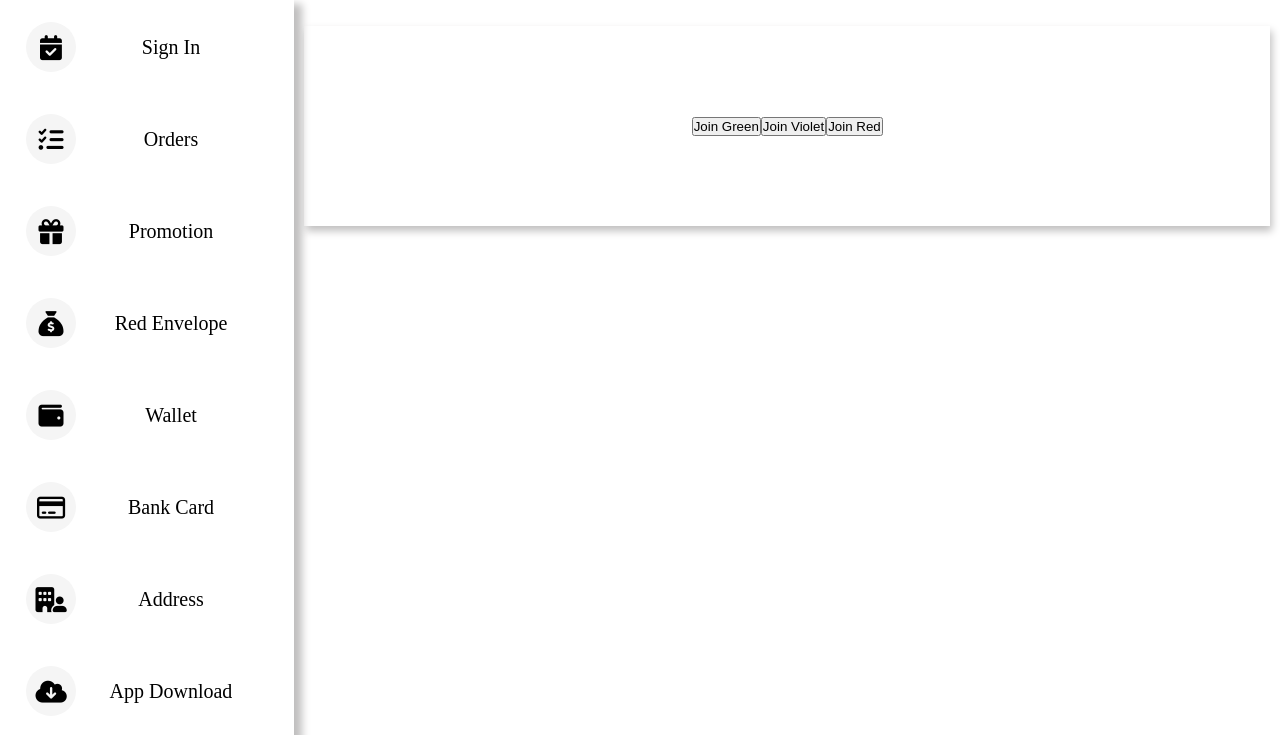
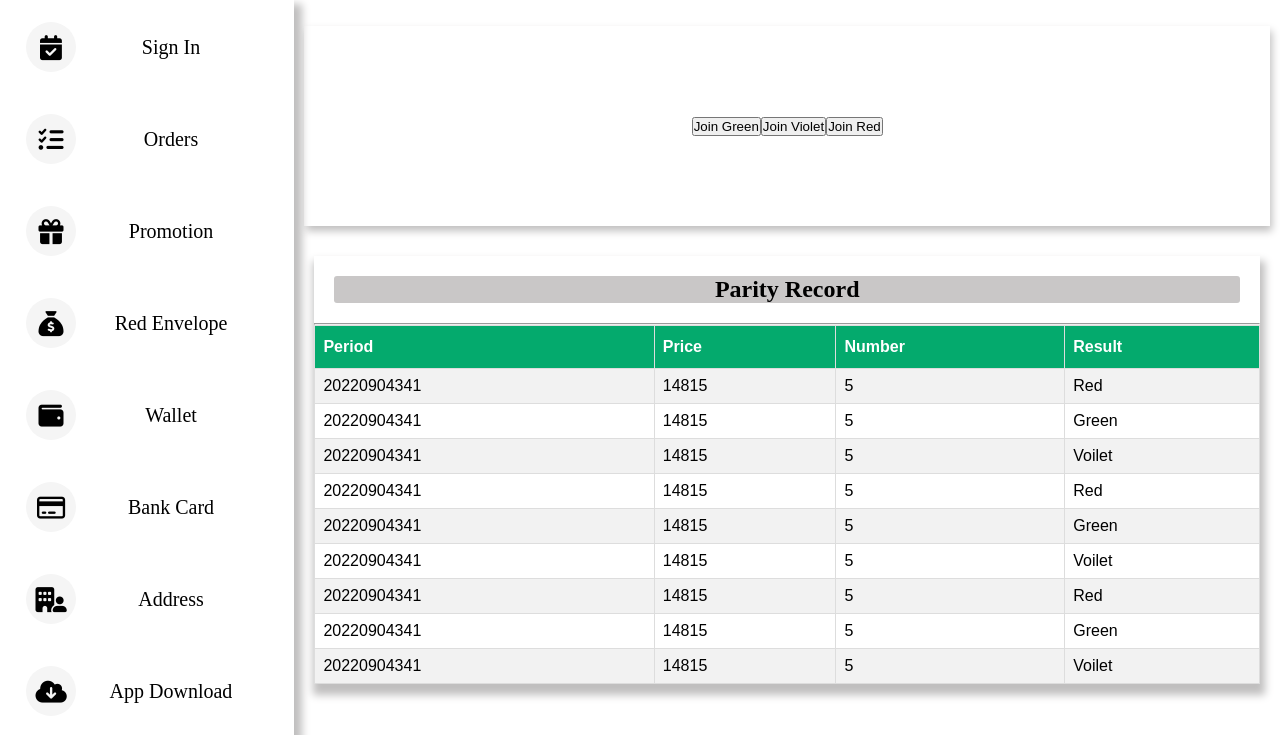
Before and after one commit to Aashish-Shakya/color-prediction-game, a plain HTML site: page index.html in a window 1280 px wide. Shown: the part 65-800 px from the top of the page. Drawn offline with Linux system fonts and the light colour scheme.

Commit message:
Created Parity Record section

```diff
--- a/index.html
+++ b/index.html
@@ -95,53 +95,97 @@
                 </div> -->
             </div>
 
-            <!-- <div class="container ">
+            <div class="container ">
                 <div class="big-card">
-                    <h1 class="heading"></h1>
+                    <h1 class="heading">Parity Record</h1>
+                    <hr>
+                    <!-- Period
+                        Price
+                        Number
+                        Result
+                        20220904341 14815 5 color balls -->
 
+                    <!-- <h1>A Fancy Table</h1> -->
+
+                    <table id="customers">
+                        <tr>
+                            <th>Period</th>
+                            <th> Price</th>
+                            <th>Number</th>
+                            <th> Result</th>
+                        </tr>
+                        <tr>
+                            <td>20220904341</td>
+                            <td>14815</td>
+                            <td>5</td>
+                            <td>Red</td>
+                        </tr>
+                        <tr>
+                            <td>20220904341</td>
+                            <td>14815</td>
+                            <td>5</td>
+                            <td>Green</td>
+                        </tr>
+                        <tr>
+                            <td>20220904341</td>
+                            <td>14815</td>
+                            <td>5</td>
+                            <td>Voilet</td>
+                        </tr>
+                        <tr>
+                            <td>20220904341</td>
+                            <td>14815</td>
+                            <td>5</td>
+                            <td>Red</td>
+                        </tr>
+                        <tr>
+                            <td>20220904341</td>
+                            <td>14815</td>
+                            <td>5</td>
+                            <td>Green</td>
+                        </tr>
+                        <tr>
+                            <td>20220904341</td>
+                            <td>14815</td>
+                            <td>5</td>
+                            <td>Voilet</td>
+                        </tr>
+                        <tr>
+                            <td>20220904341</td>
+                            <td>14815</td>
+                            <td>5</td>
+                            <td>Red</td>
+                        </tr>
+                        <tr>
+                            <td>20220904341</td>
+                            <td>14815</td>
+                            <td>5</td>
+                            <td>Green</td>
+                        </tr>
+                        <tr>
+                            <td>20220904341</td>
+                            <td>14815</td>
+                            <td>5</td>
+                            <td>Voilet</td>
+                        </tr>
+
+
+                    </table>
+                    <!--
                     <div class="horizontal">
-                        <a href="" class="circle"></a>
+
                         <a href="" class="line big"></a>
                         <a href="" class="line small"></a>
                         <a href="" class="line medium"></a>
                         <a href="" class="line big"></a>
+                        <a href="" class="circle"></a>
 
-                    </div>
-                    <div class="horizontal">
-                        <a href="" class="circle"></a>
-                        <a href="" class="line big"></a>
-                        <a href="" class="line small"></a>
-                        <a href="" class="line medium"></a>
-                        <a href="" class="line big"></a>
+                    </div> -->
 
-                    </div>
-                    <div class="horizontal">
-                        <a href="" class="circle"></a>
-                        <a href="" class="line big"></a>
-                        <a href="" class="line small"></a>
-                        <a href="" class="line medium"></a>
-                        <a href="" class="line big"></a>
 
-                    </div>
-                    <div class="horizontal">
-                        <a href="" class="circle"></a>
-                        <a href="" class="line big"></a>
-                        <a href="" class="line small"></a>
-                        <a href="" class="line medium"></a>
-                        <a href="" class="line big"></a>
-
-                    </div>
-                    <div class="horizontal">
-                        <a href="" class="circle"></a>
-                        <a href="" class="line big"></a>
-                        <a href="" class="line small"></a>
-                        <a href="" class="line medium"></a>
-                        <a href="" class="line big"></a>
-
-                    </div>
 
                 </div>
-            </div> -->
+            </div>
         </main>
 
 
--- a/styles.css
+++ b/styles.css
@@ -153,12 +153,16 @@ aside {
 
 .heading {
     margin: 20px;
-    display: inline-block;
-    height: 20px;
-    width: 20vw;
+
+    /* height: 20px; */
+    /* width: 20vw; */
     background-color: rgb(201, 199, 199);
     border-radius: 3px;
+    display: flex;
+    justify-content: center;
+    align-items: center;
 }
+
 
 
 .big-card {
@@ -205,3 +209,31 @@ aside {
 .medium {
     width: 8vw;
 }
+
+#customers {
+    font-family: Arial, Helvetica, sans-serif;
+    border-collapse: collapse;
+    width: 100%;
+}
+
+#customers td,
+#customers th {
+    border: 1px solid #ddd;
+    padding: 8px;
+}
+
+#customers tr:nth-child(even) {
+    background-color: #f2f2f2;
+}
+
+#customers tr:hover {
+    background-color: #ddd;
+}
+
+#customers th {
+    padding-top: 12px;
+    padding-bottom: 12px;
+    text-align: left;
+    background-color: #04AA6D;
+    color: white;
+}
```
